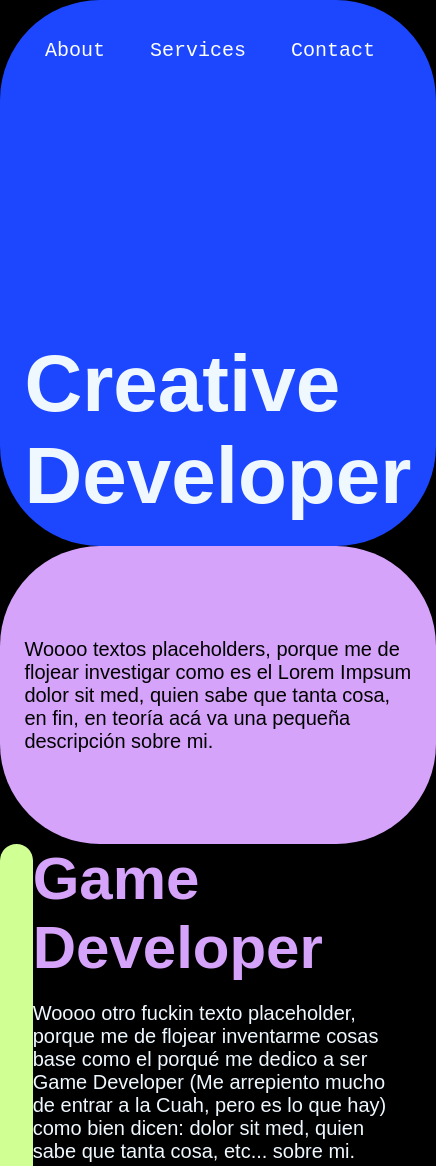
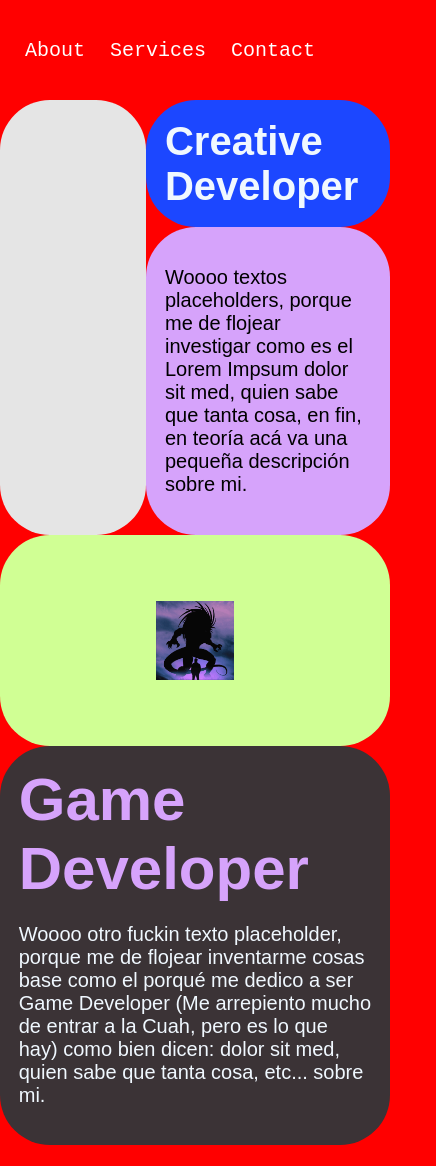
Before and after one commit to Starmise/About-Me-Website, a plain HTML site: page index.html in a window 390 px wide. Shown: the top 1166 px of the page, 436 px wide, since content can reach past the window. Drawn offline with Linux system fonts and the light colour scheme.

Commit message:
Basic sticky and mobile responsive

```diff
--- a/index.html
+++ b/index.html
@@ -34,7 +34,7 @@
     </article>
   </section>
 
-  <section id="services" class="service service-game">
+  <section id="services" class="service service-game sticky">
     <article>
       <figure>
         <img src="img/Monster.png" width="200" />
@@ -51,7 +51,7 @@
     </article>
   </section>
 
-  <section class="service service-photo">
+  <section class="service service-photo sticky">
     <article>
       <figure>
         <img src="img/BMI.png" width="200" />
@@ -68,7 +68,7 @@
     </article>
   </section>
 
-  <section class="service service-blender">
+  <section class="service service-blender sticky">
     <article>
       <figure>
         <img src="img/GTFA2.png" width="200" />
@@ -85,7 +85,7 @@
     </article>
   </section>
 
-  <section id="contact" class="contact">
+  <section id="contact" class="contact full-screen">
     <a href="https://beacons.ai/starmise">Starmise</a>
   </section>
 </body>
--- a/style/style.css
+++ b/style/style.css
@@ -4,6 +4,8 @@
 }
 html,
 body {
+  --border-radius: 100px;
+  --padding: 3.125vw;
   margin: 0;
   padding: 0;
   background-color: black;
@@ -24,9 +26,22 @@ a {
   text-decoration: none;
 }
 section {
+  position: relative;
   display: flex;
   width: 100%;
-  height: 100vh; /*vh son las unidades relativas al viewport*/
+  height: calc(100vh -100px); /*vh son las unidades relativas al viewheight*/
+  top: 100px;
+  z-index: 2;
+}
+section.sticky {
+  position: sticky;
+  margin-top: 100px;
+}
+section.full-screen {
+  height: 100vh;
+  top: 0;
+  margin-top: 0;
+  z-index: 3;
 }
 
 /* Navigation */
@@ -37,6 +52,7 @@ nav {
   top: 0;
   left: 0;
   font-size: 20px;
+  z-index: 1;
 }
 nav ul {
   display: flex;
@@ -59,7 +75,7 @@ nav ul li a {
 section.about .empty {
   flex-basis: 37.5vw;
   background: #e5e5e5;
-  border-radius: 100px;
+  border-radius: var(--border-radius); /*Se pueden usar variables*/
 }
 section.about article {
   flex: 1;
@@ -71,16 +87,16 @@ section.about article .title {
   display: flex;
   align-items: flex-end;
   background: #1c47ff;
-  border-radius: 100px;
-  padding: 6.27vw;
+  border-radius: var(--border-radius);
+  padding: var(--padding);
 }
 section.about article .description {
   flex: 1;
   display: flex;
   align-items: center;
   background: #d6a3fb;
-  border-radius: 100px;
-  padding: 6.25vw;
+  border-radius: var(--border-radius);
+  padding: var(--padding);
   color: #000000;
 }
 
@@ -96,19 +112,19 @@ section.service figure {
   flex-basis: 56.25vw;
   margin: 0;
   background: #d0ff94;
-  border-radius: 100px;
+  border-radius: var(--border-radius);
 }
 section.service figure img {
   width: 50%;
 }
-section.service.text {
+section.service .text {
   display: flex;
   flex-direction: column;
   justify-content: center;
   flex: 1;
-  background: #1f1a1c;
-  padding: 6.25vw;
-  border-radius: 100px;
+  background: #3b3336;
+  padding: var(--padding);
+  border-radius: var(--border-radius);
 }
 section.service .text a {
   font-family: monospace;
@@ -141,10 +157,45 @@ section.service.service-blender .text a {
 section.contact {
   align-items: center;
   justify-content: center;
-  background: linear-gradient(#1c47ff, #d0ff94 60%, #d6a3fb 70%, #ffffff);
-  border-radius: 100px;
+  background: linear-gradient(#1c47ff, #d0ff94 20%, #d6a3fb 70%, #e5e5e5);
+  border-radius: var(--border-radius);
 }
 section.contact a {
   font-size: 100px;
+  font-weight: bold;
   color: #000000;
 }
+
+/* Mobile Responsive */
+@media only screen and (max-width: 760px) {
+  html,
+  body {
+    background-color: red;
+    --border-radius: 50px;
+    --padding: 4.8vw;
+  }
+  h1 {
+    font-size: 60px;
+  }
+  h1 {
+    font-size: 40px;
+  }
+  nav ul li {
+    margin-left: 25px;
+  }
+
+  section.service article {
+    flex-direction: column;
+  }
+  section.service figure {
+    flex-basis: 25vh;
+  }
+  section.service figure img {
+    width: 20%;
+  }
+
+  section.contact a {
+    font-size: 50px;
+    /*transform: rotate(90deg);*/
+  }
+}
```
